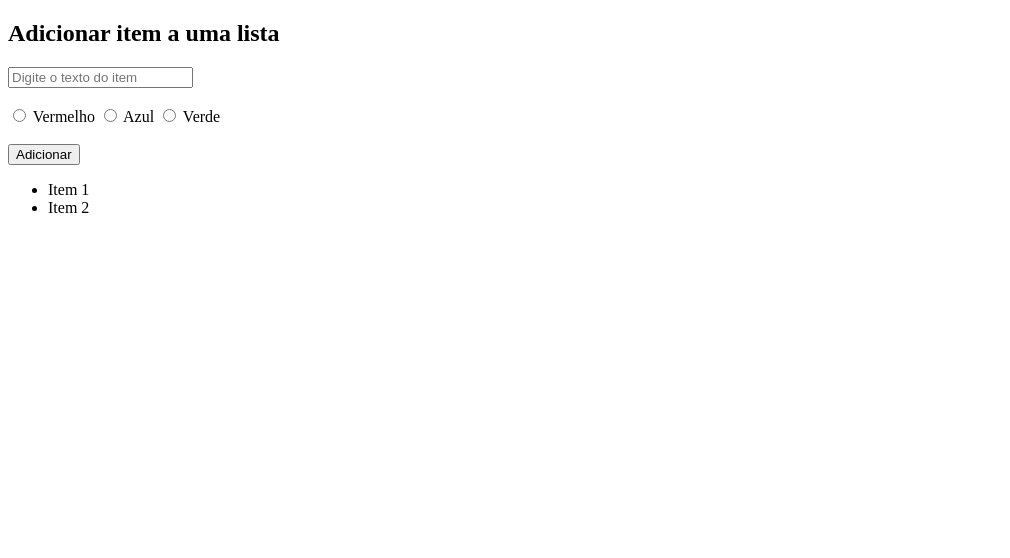
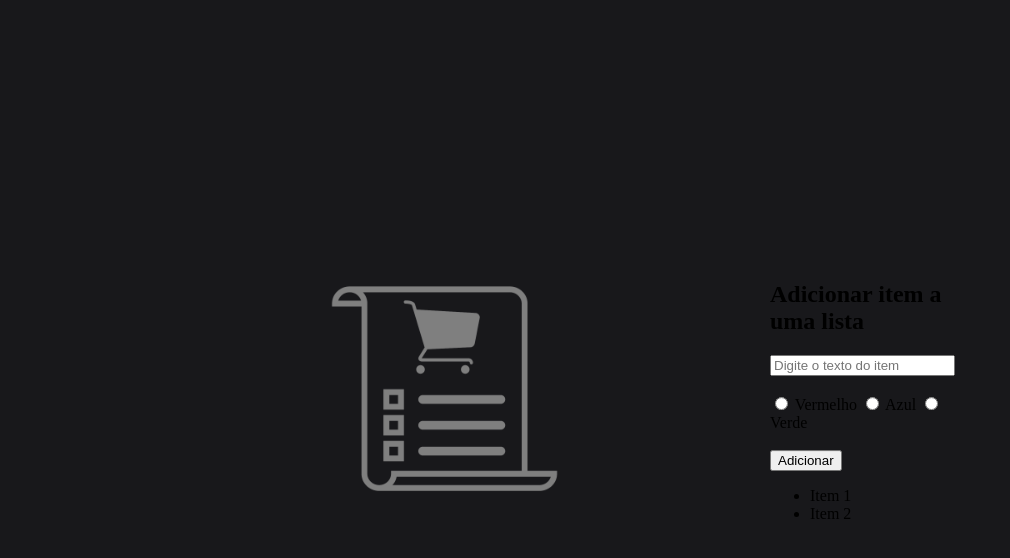
Before and after one commit to ThiagoAlvesss/padroeswb, a plain HTML site: page projeto3/index.html in a window 1280 px wide. Shown: the whole page, without its empty margins (0-1010 px from the left). Drawn offline with Linux system fonts and the light colour scheme.

Commit message:
Update index.html

```diff
--- a/projeto3/index.html
+++ b/projeto3/index.html
@@ -1,7 +1,35 @@
 <!DOCTYPE html>
 <html>
+
+<head>
+  <style>
+    body {
+      background-color: #18181b;
+    }
+
+    main{
+      position: absolute;
+      top: 50%;
+      left: 50%;
+      transform: translate(-50%, -50%);
+      display: flex;
+      gap: 200px;
+    }
+
+    .image img {
+      width: 250px;
+      height: 250px;
+    }
+  </style>
+</head>
+
 <body>
+  <main>
+    <div class="image">
+      <img src="../images/listacomp.png" alt="">
+    </div>
 
+    <div>
       <h2>Adicionar item a uma lista</h2>
 
       <input type="text" id="itemText" placeholder="Digite o texto do item">
@@ -18,6 +46,9 @@
         <li>Item 1</li>
         <li>Item 2</li>
       </ul>
+    </div>
+  </main>
+
 
   <script>
     function addItem() {
@@ -34,4 +65,5 @@ function addItem() {
   </script>
 
 </body>
+
 </html>
```
Lines whose indentation alone changed are shown as unchanged.
